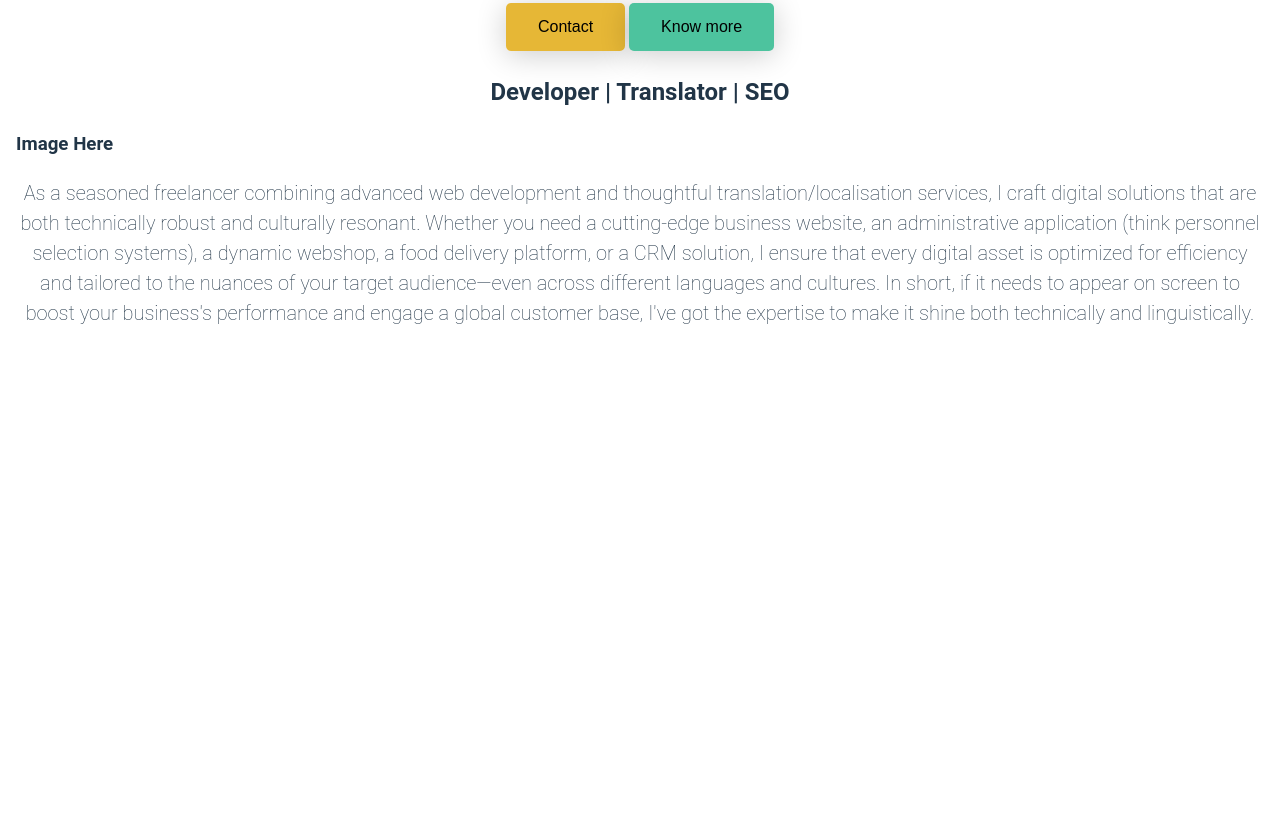
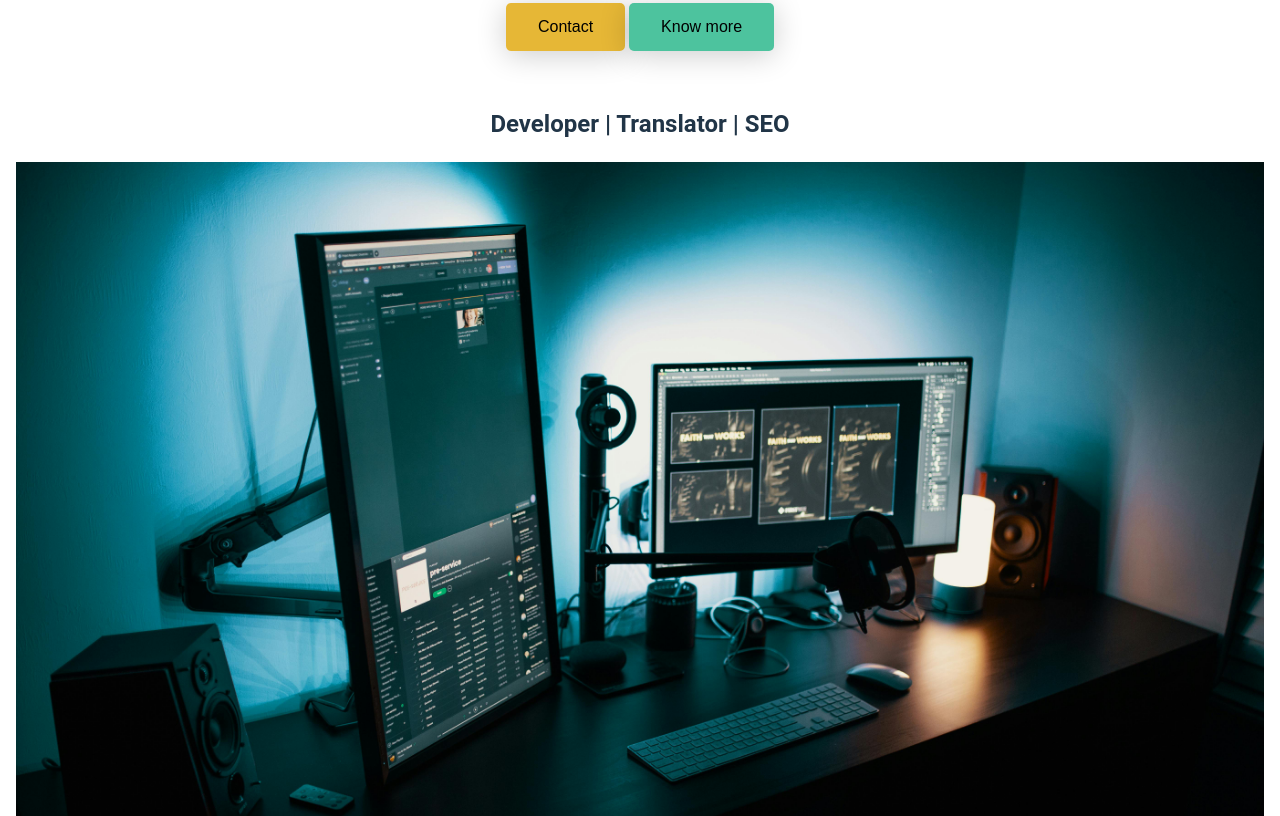
Before and after one commit to devhdez/portfolio-project, a React (Vite) app: page / in a window 1280 px wide. Shown: the part 640-1456 px from the top of the page. Before the commit the page ends 1004 px from the top, so only its background shows below. Built offline with nearby package versions, Linux system fonts and the light colour scheme.

Commit message:
Add picture and small fixes

```diff
--- a/src/Feat.jsx
+++ b/src/Feat.jsx
@@ -8,7 +8,7 @@ const Feat = () => {
                 <h2 className="Features-title"> Developer | Translator | SEO</h2>
                 <div className="Features-list">
                     <div className="Feature">
-                        <h3 className="Feature-title">Image Here</h3>
+                    <img src="/assets/pexels-joshsorenson-1714208.jpg" alt="Foto" className="lafoto" />
                         <p className="Feature-description">As a seasoned freelancer combining advanced web development and thoughtful translation/localisation services, I craft digital solutions that are both technically robust and culturally resonant.
                             Whether you need a cutting-edge business website, an administrative application (think personnel selection systems), a dynamic webshop, a food delivery platform, or a CRM solution, I ensure that every digital asset is optimized for efficiency and tailored to the nuances of your target audience—even across different languages and cultures.
                             In short, if it needs to appear on screen to boost your business's performance and engage a global customer base, I've got the expertise to make it shine both technically and linguistically.</p>
--- a/src/index.css
+++ b/src/index.css
@@ -141,6 +141,7 @@ p {
 .heroe-buttons {
   display: inline-block;
   margin-top: 1rem;
+  margin-bottom: 2rem;
 }
 
 .heroe-button {
@@ -187,6 +188,16 @@ p {
   text-align: center;
 }
 
+.features-wrapper p {
+  line-height: 1.5;
+
+}
+
+.lafoto {
+  max-width: 100%;
+  height: auto;
+}
+
 /* Larger screens adjustments */
 @media (min-width: 768px) {
   .App-header {
```
Also changed, not shown: public/assets/pexels-joshsorenson-1714208.jpg (added).
